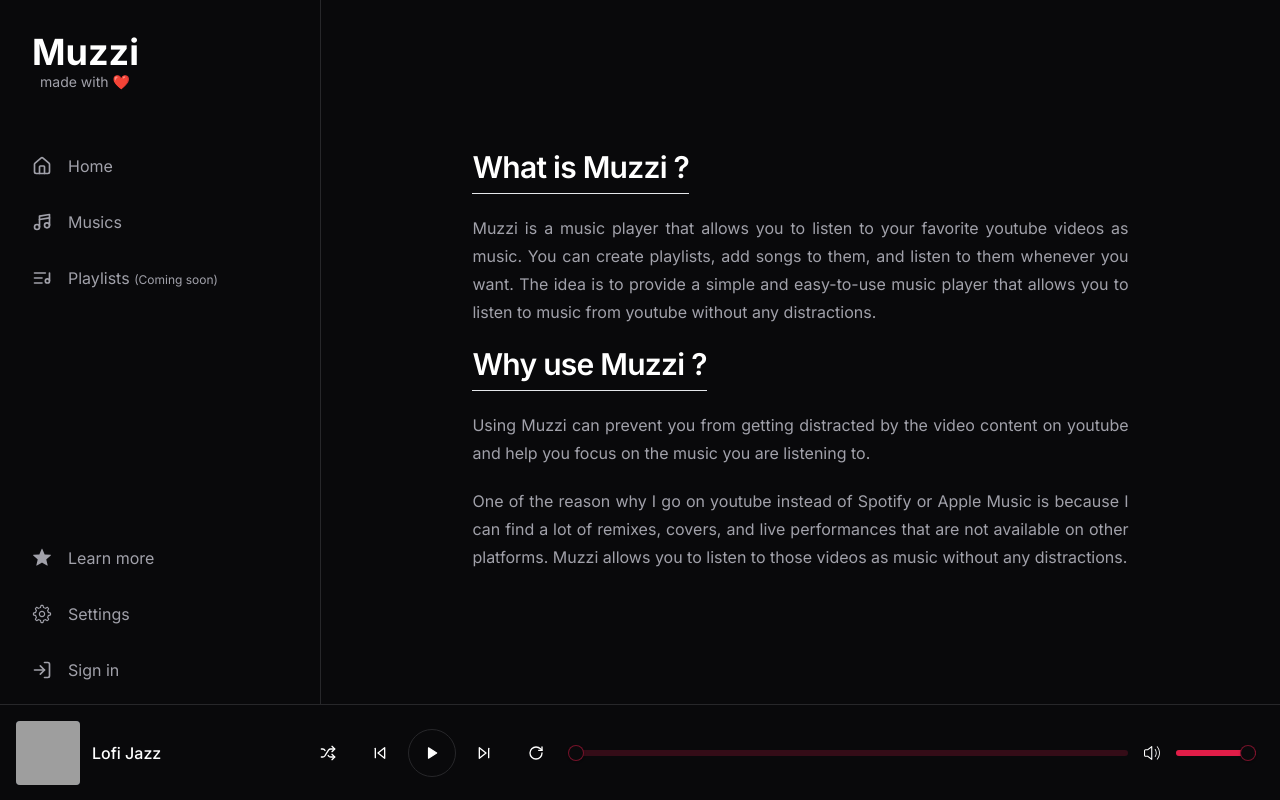
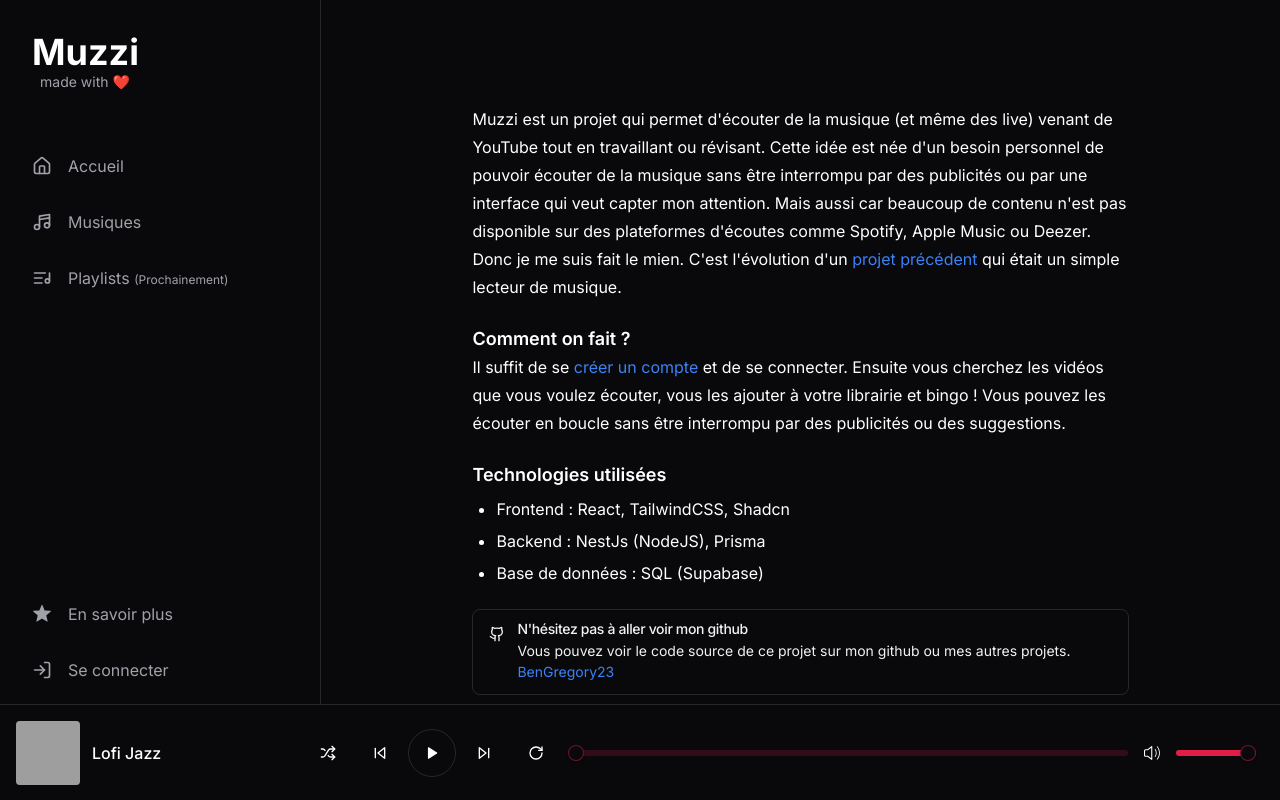
Before and after one commit to BenGregory23/muzzi-front, a React (Vite) app: page /learn-more in a window 1280 px wide. Built offline with nearby package versions, Linux system fonts and the light colour scheme; grey boxes are pictures that could not be loaded.

Commit message:
refactor: Remove unused App component and update dependencies

```diff
--- a/package.json
+++ b/package.json
@@ -10,7 +10,9 @@
     "preview": "vite preview"
   },
   "dependencies": {
+    "@datapunt/matomo-tracker-react": "^0.5.1",
     "@hookform/resolvers": "^3.9.0",
+    "@radix-ui/react-avatar": "^1.1.0",
     "@radix-ui/react-checkbox": "^1.1.1",
     "@radix-ui/react-dialog": "^1.1.1",
     "@radix-ui/react-dropdown-menu": "^2.1.1",
--- a/src/components/music/search/search-youtube.tsx
+++ b/src/components/music/search/search-youtube.tsx
@@ -5,11 +5,12 @@
 import { fetchWrapper } from "../../../utils/fetchWrapper.ts";
 import { API_URL, MINIMUM_SEARCH_LENGTH } from "../../../lib/constants.ts";
 import { Label } from "../../ui/label.tsx";
+import i18next from "i18next";
 
 const SearchYoutube = ({handleSelect}:{handleSelect:(video:any)=>any}) => {
   const [videos, setVideos] = useState<[]>([]);
   const [selectedVideo, setSelectedVideo] = useState<any>();
-  const [searchInfo, setSearchInfo] = useState("Videos will appear here");
+  const [searchInfo, setSearchInfo] = useState(i18next.t("addMusic.videosWillAppearHere"));
 
   async function search(keywords: string) {
     if (keywords.length < MINIMUM_SEARCH_LENGTH) {
@@ -27,7 +28,7 @@
           new URLSearchParams({ keywords: keywords })
       );
 
-      console.log(response);
+
 
       if (response.result.items.length > 0) setVideos(response.result.items);
       else {
@@ -44,11 +45,11 @@
   return (
     <div>
 
-      <Label className="mb-2">Youtube video</Label>
+      <Label className="mb-2">{i18next.t("addMusic.youtubeVideo")}</Label>
 
       <Input
         className="text-white my-2 w-full"
-        placeholder="Search for a video"
+        placeholder={i18next.t("addMusic.searchVideo")}
         onKeyDown={(e:any) => {
           if (e.key === "Enter") search(e.target.value);
         }}
@@ -75,7 +76,7 @@
 
       </div>
       <p className="text-[0.8rem] text-muted-foreground">
-        Search for a video to add to your library.
+        {i18next.t("addMusic.searchDescription")}
       </p>
 
 
--- a/src/components/sidebar/sidebar.tsx
+++ b/src/components/sidebar/sidebar.tsx
@@ -10,6 +10,7 @@
 import { Button } from "../ui/button.tsx";
 import { Link, useNavigate } from "react-router-dom";
 import { GearIcon, StarFilledIcon } from "@radix-ui/react-icons";
+import i18next from "i18next";
 
 
 const Sidebar = () => {
@@ -42,7 +43,7 @@
             className="flex items-center justify-start px-4  w-60  py-1.5 rounded-md text-muted-foreground space-x-4 hover:bg-secondary/90 "
           >
             <House className="w-5 h-5" />
-            <span className="font-normal">Home</span>
+            <span className="font-normal">{i18next.t('sidebar.home')}</span>
           </Link>
 
           <Link
@@ -50,7 +51,7 @@
             className="flex items-center justify-start px-4   w-60  py-1.5 rounded-md text-muted-foreground space-x-4 hover:bg-secondary/90 "
           >
             <Music4Icon className="w-5 h-5" />
-            <span className="font-normal">Musics</span>
+            <span className="font-normal">{i18next.t('sidebar.musics')}</span>
           </Link>
 
           <Link
@@ -58,7 +59,7 @@
             className="flex items-center justify-start px-4   w-60  py-1.5 rounded-md text-muted-foreground space-x-4 hover:bg-secondary/90 "
           >
             <ListMusic className="w-5 h-5" />
-            <span className="font-normal">Playlists  <span className="text-xs">(Coming soon)</span> </span>
+            <span className="font-normal">{i18next.t('sidebar.playlists')}  <span className="text-xs">({i18next.t('sidebar.comingSoon')})</span> </span>
           </Link>
         </div>
 
@@ -69,16 +70,16 @@
             className="flex items-center justify-start px-4  w-60  py-1.5 rounded-md text-muted-foreground space-x-4 hover:bg-secondary/90 "
           >
             <StarFilledIcon className="w-5 h-5" />
-            <span className="font-normal">Learn more</span>
+            <span className="font-normal">{i18next.t('sidebar.learnMore')}</span>
           </Link>
 
 
           <Link
             to={"/settings"}
-            className="flex items-center justify-start px-4  w-60 py-1.5 rounded-md text-muted-foreground space-x-4 hover:bg-secondary/90 "
-          >
+
+            className={"flex items-center justify-start px-4  w-60 py-1.5 rounded-md text-muted-foreground space-x-4 hover:bg-secondary/90 " + (token === null ? "hidden" : "")}>
             <GearIcon className="w-5 h-5" />
-            <span className="font-normal">Settings</span>
+            <span className="font-normal">{i18next.t('sidebar.settings')}</span>
           </Link>
 
           {token === null ? (
@@ -87,9 +88,9 @@
               className="flex items-center justify-start px-4 w-60  py-1.5 rounded-md text-muted-foreground space-x-4 hover:bg-secondary/90 "
             >
               <LogIn className="w-5 h-5" />
-              <span className="font-normal">Sign in</span>
+              <span className="font-normal">{i18next.t('sidebar.signin')}</span>
             </Link> ) : (
-              <Button className="w-full" onClick={()=>logOutUser()}>Log out</Button>
+              <Button className="w-full" onClick={()=>logOutUser()}>{i18next.t('sidebar.logout')}</Button>
 
           )}
         </div>
--- /dev/null
+++ b/src/components/ui/alert.tsx
@@ -0,0 +1,59 @@
+import * as React from "react"
+import { cva, type VariantProps } from "class-variance-authority"
+
+import { cn } from "@/lib/utils"
+
+const alertVariants = cva(
+  "relative w-full rounded-lg border px-4 py-3 text-sm [&>svg+div]:translate-y-[-3px] [&>svg]:absolute [&>svg]:left-4 [&>svg]:top-4 [&>svg]:text-foreground [&>svg~*]:pl-7",
+  {
+    variants: {
+      variant: {
+        default: "bg-background text-foreground",
+        destructive:
+          "border-destructive/50 text-destructive dark:border-destructive [&>svg]:text-destructive",
+      },
+    },
+    defaultVariants: {
+      variant: "default",
+    },
+  }
+)
+
+const Alert = React.forwardRef<
+  HTMLDivElement,
+  React.HTMLAttributes<HTMLDivElement> & VariantProps<typeof alertVariants>
+>(({ className, variant, ...props }, ref) => (
+  <div
+    ref={ref}
+    role="alert"
+    className={cn(alertVariants({ variant }), className)}
+    {...props}
+  />
+))
+Alert.displayName = "Alert"
+
+const AlertTitle = React.forwardRef<
+  HTMLParagraphElement,
+  React.HTMLAttributes<HTMLHeadingElement>
+>(({ className, ...props }, ref) => (
+  <h5
+    ref={ref}
+    className={cn("mb-1 font-medium leading-none tracking-tight", className)}
+    {...props}
+  />
+))
+AlertTitle.displayName = "AlertTitle"
+
+const AlertDescription = React.forwardRef<
+  HTMLParagraphElement,
+  React.HTMLAttributes<HTMLParagraphElement>
+>(({ className, ...props }, ref) => (
+  <div
+    ref={ref}
+    className={cn("text-sm [&_p]:leading-relaxed", className)}
+    {...props}
+  />
+))
+AlertDescription.displayName = "AlertDescription"
+
+export { Alert, AlertTitle, AlertDescription }
--- a/src/i18n.js
+++ b/src/i18n.js
@@ -12,17 +12,49 @@
   },
   fr: {
     translation: {
+      music:{
+        title: "Titre",
+        channel: "Chaîne",
+        date: "Date",
+      },
       home: {
          createAccount: "Créer un compte",
          learnMore: "En savoir plus",
          heroTitle: "Ecouter vos vidéos youtube préférées",
          heroSubtitle: "Ajouter vos vidéos youtube préférées et écouter les quand vous voulez",
       },
+      addMusic: {
+        addMusic: "Ajouter une musique",
+        search: "Rechercher",
+        manual: "Manuel",
+        title: "Ajouter une nouvelle musique",
+        subtitle: "Remplissez les champs ci-dessous pour ajouter une nouvelle musique",
+        youtubeVideo: "Vidéo Youtube",
+        searchVideo: "Rechercher une vidéo",
+        videosWillAppearHere: "Les vidéos apparaitront ici",
+        searchDescription: "Rechercher une vidéo à ajouter à votre librairie",
+        youtubeLink: "Lien Youtube",
+        youtubeLinkDescription: "Collez le lien de la vidéo youtube ici",
+        musicTitle: "Titre de la musique",
+        musicTitleDescription: "Le titre de la musique que vous souhaitez ajouter",
+        musicCover: "Miniature de la musique",
+        musicCoverDescription: "L'image de la musique que vous souhaitez ajouter",
+        useDefaultTitle: "Utiliser le titre par défaut",
+        useDefaultTitleDescription: "Cela utilisera le titre de la vidéo youtube comme titre de la musique.",
+        useDefaultCover: "Utiliser la miniature par défaut",
+        useDefaultCoverDescription: "Cela utilisera la miniature de la vidéo youtube comme pochette de la musique.",
+        submit: "Ajouter",
+
+
+      },
       sidebar:{
         home: "Accueil",
         musics: "Musiques",
         playlists: "Playlists",
+        comingSoon: "Prochainement",
+        learnMore: "En savoir plus",
         settings: "Paramètres",
+        signin: "Se connecter",
         logout: "Déconnexion",
       },
 
--- a/src/routes/learn-more.tsx
+++ b/src/routes/learn-more.tsx
@@ -1,36 +1,75 @@
 import { ScrollArea } from "@radix-ui/react-scroll-area";
+
+import { Fragment } from "react/jsx-runtime";
+import {
+  Alert,
+  AlertDescription,
+  AlertTitle,
+} from "../components/ui/alert.tsx";
+import { Github } from "lucide-react";
+import { Link } from "react-router-dom";
 
 const LearnMore = () => {
   return (
-    <ScrollArea className="w-full h-[calc(100vh-5rem)] bg-background border-l border-secondary  flex flex-col justify-center items-center p-10  text-muted-foreground">
-      <section className="flex justify-start flex-col items-start space-y-5">
-        <h2 className="scroll-m-20 border-b pb-2 text-3xl font-semibold tracking-tight first:mt-0 text-white">
-          What is Muzzi ?
-        </h2>
+    <Fragment>
+      <ScrollArea className="h-full w-full bg-background border-l border-secondary p-10 flex justify-center items-center">
+        <section className="flex flex-col items-start justify-center lg:max-w-prose space-y-6">
+          <p className="text-white leading-7 [&:not(:first-child)]:mt-6">
+            Muzzi est un projet qui permet d'écouter de la musique (et même des
+            live) venant de YouTube tout en travaillant ou révisant. Cette idée
+            est née d'un besoin personnel de pouvoir écouter de la musique sans
+            être interrompu par des publicités ou par une interface qui veut
+            capter mon attention. Mais aussi car beaucoup de contenu n'est pas
+            disponible sur des plateformes d'écoutes comme Spotify, Apple Music
+            ou Deezer. Donc je me suis fait le mien. C'est l'évolution d'un{" "}
+            <a href="https://music.bengregory.live" className="text-blue-500 hover:underline">
+              projet précédent
+            </a>{" "}
+            qui était un simple lecteur de musique.
+          </p>
 
-        <p className="leading-7 [&:not(:first-child)]:mt-6 max-w-prose text-justify ">
-          Muzzi is a music player that allows you to listen to your favorite
-          youtube videos as music. You can create playlists, add songs to them,
-          and listen to them whenever you want. The idea is to provide a simple
-          and easy-to-use music player that allows you to listen to music from
-          youtube without any distractions.
-        </p>
+          <p className=" text-white leading-7 [&:not(:first-child)]:mt-6">
+            <div className=" text-white text-lg font-semibold">
+              Comment on fait ?
+            </div>
+            Il suffit de se <Link to='/auth/signup' className="text-blue-500 hover:underline"> créer un compte </Link> et de se connecter. Ensuite vous
+            cherchez les vidéos que vous voulez écouter, vous les ajouter à
+            votre librairie et bingo ! Vous pouvez les écouter en boucle sans
+            être interrompu par des publicités ou des suggestions.
 
-        <h2 className="scroll-m-20 border-b pb-2 text-3xl font-semibold tracking-tight first:mt-0 text-white">
-          Why use Muzzi ?
-        </h2>
+          </p>
 
-        <p className="leading-7 [&:not(:first-child)]:mt-6 max-w-prose text-justify">
-          Using Muzzi can prevent you from getting distracted by the video
-          content on youtube and help you focus on the music you are listening
-          to.
-        </p>
+          <div className="text-left flex flex-col items-start">
+            <div className=" text-white text-lg font-semibold">
+              Technologies utilisées
+            </div>
+            <ul className=" ml-6 list-disc [&>li]:mt-2 text-white">
+              <li>Frontend : React, TailwindCSS, Shadcn</li>
+              <li>Backend : NestJs (NodeJS), Prisma</li>
+              <li>Base de données : SQL (Supabase)</li>
+            </ul>
+          </div>
 
-        <p className="leading-7 [&:not(:first-child)]:mt-6 max-w-prose text-justify">
-         One of the reason why I go on youtube instead of Spotify or Apple Music is because I can find a lot of remixes, covers, and live performances that are not available on other platforms. Muzzi allows you to listen to those videos as music without any distractions.
-        </p>
-      </section>
-    </ScrollArea>
+          <Alert className="border-secondary">
+            <Github className="h-4 w-4" />
+
+            <AlertTitle>N'hésitez pas à aller voir mon github</AlertTitle>
+            <AlertDescription>
+              <p>
+                Vous pouvez voir le code source de ce projet sur mon github ou
+                mes autres projets.
+              </p>
+              <a
+                href="https://github.com/BenGregory23"
+                className="text-blue-500"
+              >
+                BenGregory23
+              </a>
+            </AlertDescription>
+          </Alert>
+        </section>
+      </ScrollArea>
+    </Fragment>
   );
 };
 
--- a/src/routes/root.tsx
+++ b/src/routes/root.tsx
@@ -9,8 +9,8 @@
 import getUser from "../api-requests/getUser.ts";
 import { Toaster } from "../components/ui/sonner.tsx";
 
+const Root = () => {
 
-const Root = () => {
   // Create a client
   const queryClient = new QueryClient();
   const navigate = useNavigate();
@@ -81,6 +81,7 @@
         <Player />
         <Toaster position="top-left" richColors />
       </QueryClientProvider>
+
     </div>
   );
 };
```
Also changed, not shown: src/App.tsx (deleted, +0 -17 lines), src/components/music/add-music.tsx (+54 -37 lines), src/components/ui/avatar.tsx (added, +48 -0 lines), 2 other files (tests, documents, lock files or other folders).
